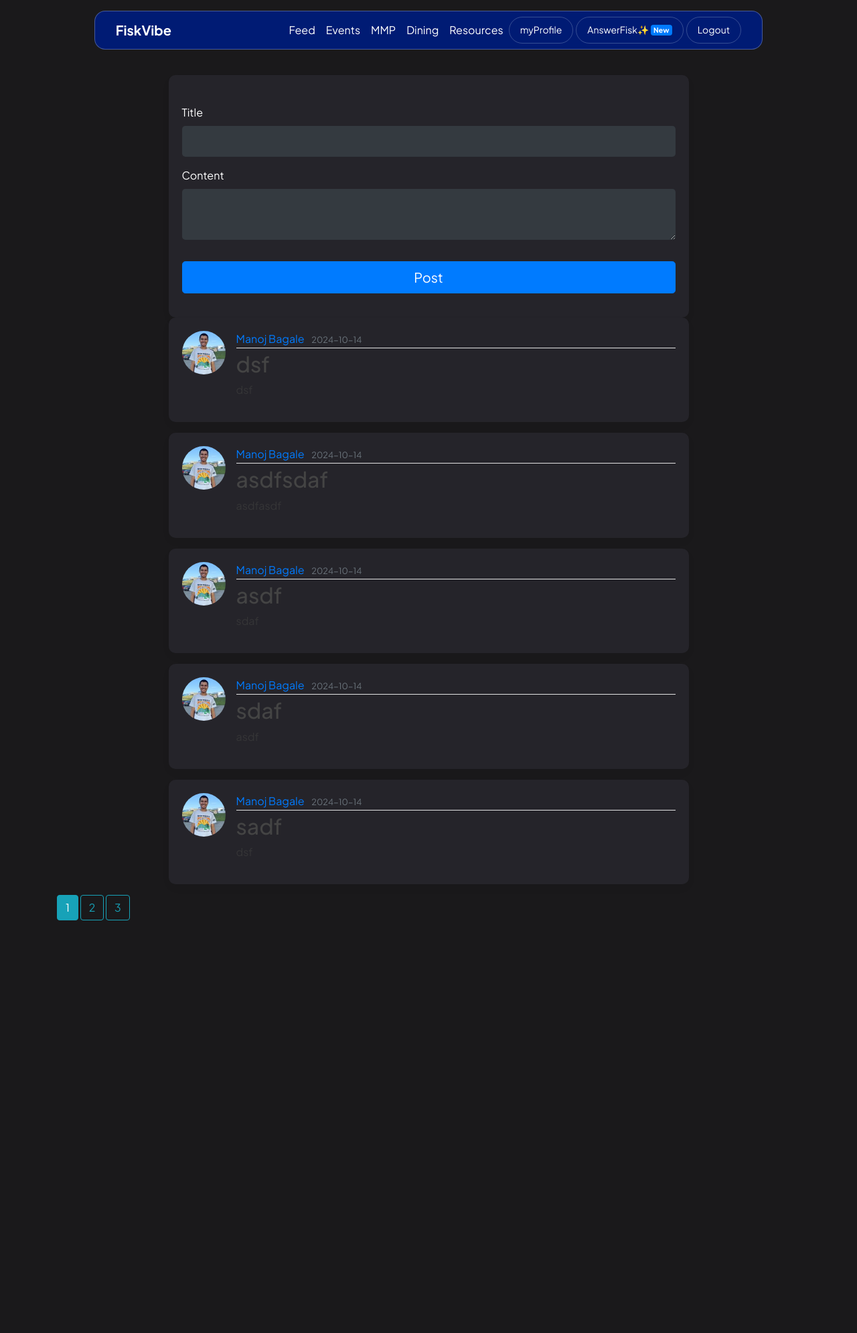
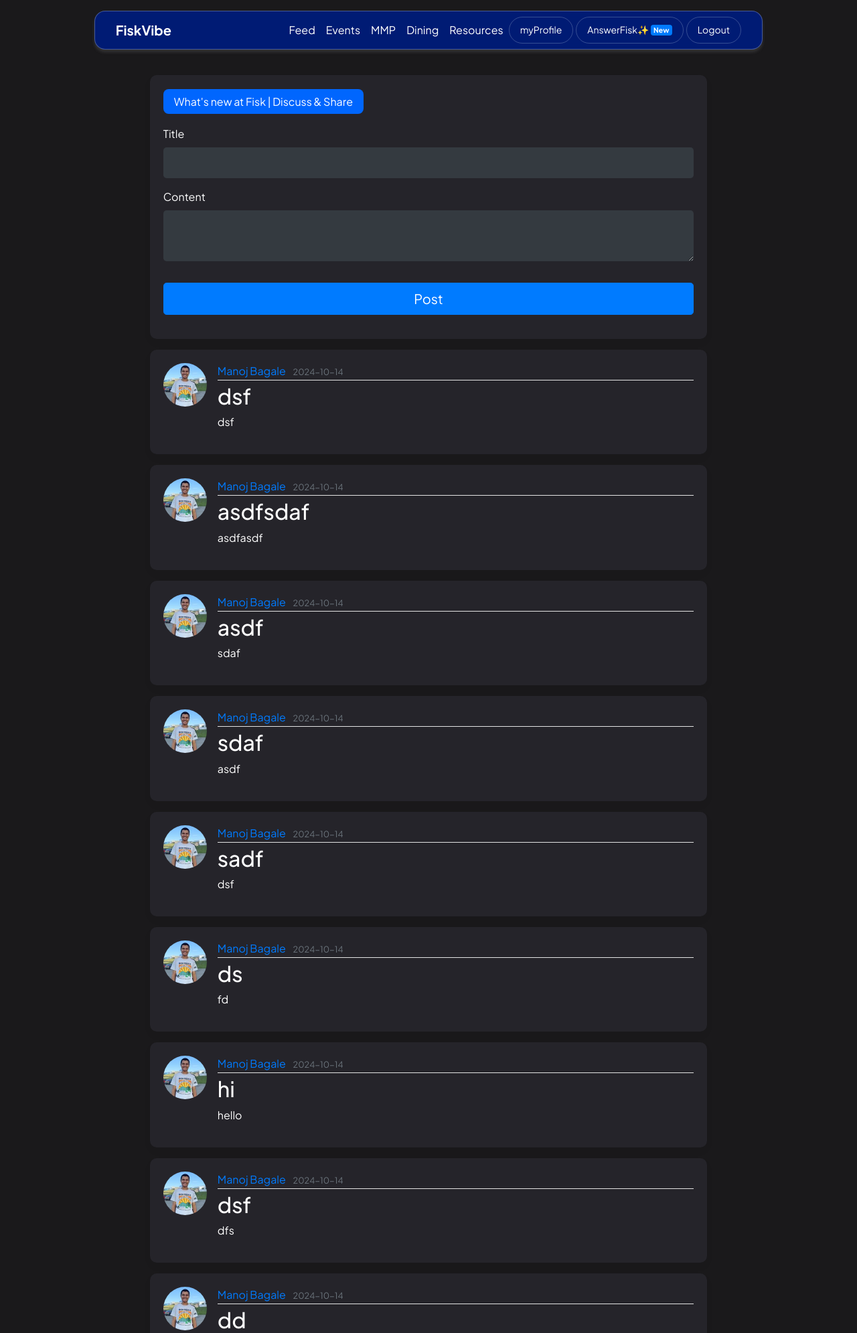
Before and after one commit to suyoscar11/FiskVibeWeb, a Flask app: page /feed in a window 1280 px wide. Shown: the top 1990 px of the page at 67% size. Before the commit the page ends 1374 px from the top, so only its background shows below. Run offline with Flask 3, Linux system fonts and the light colour scheme; a user stored in the database is signed in; some libraries are stand-ins or nearby versions.

Commit message:
deisgn, feat: users can post/delete it, some design changes

```diff
--- a/fiskvibe/routes.py
+++ b/fiskvibe/routes.py
@@ -55,21 +55,76 @@ from flask_mail import Message
 #     },
 # ]
 
-
-
 @app.route("/")
 @app.route("/home")
 def home():
     return render_template('home.html')
 
+@app.route("/post/new", methods=['GET', 'POST'])
+@login_required
+def new_post():
+    form = PostForm()
+    if form.validate_on_submit():
+        post = Post(title=form.title.data, content=form.content.data, author=current_user)
+        db.session.add(post)
+        db.session.commit()
+        flash('Your post has been created!', 'success')
+        return redirect(url_for('feed'))
+    return render_template('feed.html', title='New Post',
+                           form=form, legend='New Post', posts=post)
 
-@app.route("/feed")
+@app.route("/post/<int:post_id>/update", methods=['GET', 'POST'])
+@login_required
+def update_post(post_id):
+    post = Post.query.get_or_404(post_id)
+    if post.author != current_user:
+        abort(403)
+    form = PostForm()
+    if form.validate_on_submit():
+        post.title = form.title.data
+        post.content = form.content.data
+        db.session.commit()
+        flash('Your post has been updated!', 'success')
+        return redirect(url_for('post', post_id=post.id))
+    elif request.method == 'GET':
+        form.title.data = post.title
+        form.content.data = post.content
+    return render_template('feed.html', title='Update Post',
+                           form=form, legend='Update Post')
+
+
+@app.route("/post/<int:post_id>/delete", methods=['POST'])
+@login_required
+def delete_post(post_id):
+    post = Post.query.get_or_404(post_id)
+    if post.author != current_user:
+        abort(403)
+    db.session.delete(post)
+    db.session.commit()
+    flash('Your post has been deleted!', 'success')
+    return redirect(url_for('feed'))
+
+
+@app.route("/feed", methods=['GET', 'POST'])
+@login_required
 def feed():
-    form = PostForm()  # Initialize the form
-    # posts = get_posts()  # Assuming this gets posts for the feed
+    form = PostForm()
+    if form.validate_on_submit():  # When the form is submitted
+        post = Post(title=form.title.data, content=form.content.data, author=current_user)
+        db.session.add(post)
+        db.session.commit()
+        flash('Your post has been created!', 'success')
+        return redirect(url_for('feed'))  # Redirect back to the feed page after posting
+
+    # Get the current page number from the query params (for pagination)
     page = request.args.get('page', 1, type=int)
-    posts = Post.query.order_by(Post.date_posted.desc()).paginate(page=page, per_page=5)
-    return render_template('feed.html', posts=posts, form=form)
+
+    # Query and paginate posts (5 posts per page)
+    posts = Post.query.order_by(Post.date_posted.desc()).paginate(page=page, per_page=15)
+
+    # Render feed with the form and posts
+    return render_template('feed.html', title='Feed', form=form, posts=posts)
+
 
 
 @app.route("/events")
@@ -182,18 +237,7 @@ def account():
                            image_file=image_file, form=form)
 
 
-@app.route("/post/new", methods=['GET', 'POST'])
-@login_required
-def new_post():
-    form = PostForm()
-    if form.validate_on_submit():
-        post = Post(title=form.title.data, content=form.content.data, author=current_user)
-        db.session.add(post)
-        db.session.commit()
-        flash('Your post has been created!', 'success')
-        return redirect(url_for('feed'))
-    return render_template('feed.html', title='New Post',
-                           form=form, legend='New Post', posts=post)
+
 
 
 @app.route("/post/<int:post_id>")
@@ -201,37 +245,6 @@ def post(post_id):
     post = Post.query.get_or_404(post_id)
     return render_template('post.html', title=post.title, post=post)
 
-
-@app.route("/post/<int:post_id>/update", methods=['GET', 'POST'])
-@login_required
-def update_post(post_id):
-    post = Post.query.get_or_404(post_id)
-    if post.author != current_user:
-        abort(403)
-    form = PostForm()
-    if form.validate_on_submit():
-        post.title = form.title.data
-        post.content = form.content.data
-        db.session.commit()
-        flash('Your post has been updated!', 'success')
-        return redirect(url_for('post', post_id=post.id))
-    elif request.method == 'GET':
-        form.title.data = post.title
-        form.content.data = post.content
-    return render_template('feed.html', title='Update Post',
-                           form=form, legend='Update Post')
-
-
-@app.route("/post/<int:post_id>/delete", methods=['POST'])
-@login_required
-def delete_post(post_id):
-    post = Post.query.get_or_404(post_id)
-    if post.author != current_user:
-        abort(403)
-    db.session.delete(post)
-    db.session.commit()
-    flash('Your post has been deleted!', 'success')
-    return redirect(url_for('feed'))
 
 
 
--- a/fiskvibe/static/main.css
+++ b/fiskvibe/static/main.css
@@ -11,6 +11,7 @@ body {
   padding-top: 40;
   border-radius: 1em;
   margin-top: 1em;
+  box-shadow: 0px 4px 4px rgba(116, 115, 115, 0.274); /* Subtle shadow for depth */
 }
 
 .nav, .nav-link {
--- a/fiskvibe/templates/create_post.html
+++ /dev/null
@@ -1,4 +0,0 @@
-{% extends "layout.html" %}
-{% block content %}
-
-{% endblock content %}
--- a/fiskvibe/templates/feed.html
+++ b/fiskvibe/templates/feed.html
@@ -6,12 +6,13 @@
   }
 
 </style>
-<div class="content-section text-white " style="width: 70%; margin: auto; margin-top: 2em;">
+<div class="content-section text-white mb-3" style="width: 75%; margin: auto; margin-top: 2em;">
   <form method="POST" action="">
       {{ form.hidden_tag() }}
-      <fieldset class="form-group">
-          <legend class=" mb-4">{{ legend }}</legend>
-          <div class="form-group">
+      <fieldset class="form-group mt-2">
+          <!-- <legend class=" mb-4">{{ legend }}</legend> -->
+           <p1 class="text-white px-3" style="background-color: rgb(0, 102, 254); border-radius: 0.5em; padding: 0.5em;">What's new at Fisk | Discuss & Share</p1>
+          <div class="form-group mt-4">
               {{ form.title.label(class="form-control-label text-white") }}
               {% if form.title.errors %}
                   {{ form.title(class="form-control form-control-lg is-invalid") }}
@@ -45,29 +46,23 @@
 </div>
 
 
-
-
-
-
-
-
 <!-- <button type="button" class="btn btn-primary btn-md btn-block mb-3" style="width: 60%; margin: auto;">What's new at Fisk</button> -->
     {% for post in posts.items %}
 
-        <article class="media content-section mb-3" style="width: 70%; margin: auto;">
+        <article class="media content-section mb-3" style="width: 75%; margin: auto;">
           <img class="rounded-circle article-img" src="{{ url_for('static', filename='profile_pics/' + post.author.image_file) }}">
           <div class="media-body">
             <div class="article-metadata">
               <a class="mr-2" href="#">{{ post.author.first_name.title() + ' ' + post.author.last_name.title()}}</a>
               <small class="text-muted">{{ post.date_posted.strftime('%Y-%m-%d') }}</small>
             </div>
-            <h2><a class="article-title" href="{{ url_for('post', post_id=post.id) }}">{{ post.title }}</a></h2>
-            <p class="article-content">{{ post.content }}</p>
+            <h2><a class="article-title text-white" href="{{ url_for('post', post_id=post.id) }}">{{ post.title }}</a></h2>
+            <p class="article-content text-white">{{ post.content }}</p>
           </div>
         </article>
 
     {% endfor %}
-    <section style="width: 70%;">
+    <section class="container" style="width: 70%;">
       {% for page_num in posts.iter_pages(left_edge=1, right_edge=1, left_current=1, right_current=2) %}
       {% if page_num %}
         {% if posts.page == page_num %}
--- a/fiskvibe/templates/layout.html
+++ b/fiskvibe/templates/layout.html
@@ -58,7 +58,6 @@
             {% if current_user.is_authenticated %}
 
             <a class="nav-item nav-link" href="{{ url_for('feed') }}">Feed</a>
-            <!-- <a class="nav-item nav-link" href="{{ url_for('new_post') }}">New Post</a> -->
             <a class="nav-item nav-link" href="{{ url_for('events') }}">Events</a>
             <a class="nav-item nav-link" href="{{ url_for('mmp') }}">MMP</a>
             <a class="nav-item nav-link" href="{{ url_for('dining') }}">Dining</a>
--- a/fiskvibe/templates/post.html
+++ b/fiskvibe/templates/post.html
@@ -1,14 +1,15 @@
 {% extends "layout.html" %}
 {% block content %}
-  <article class="media content-section" style="width: 70%; margin: auto;">
+  <article class="media content-section mt-4" style="width: 70%; margin: auto;">
     <img class="rounded-circle article-img" src="{{ url_for('static', filename='profile_pics/' + post.author.image_file) }}">
+
     <div class="media-body">
       <div class="article-metadata">
         <a class="mr-2" href="#">{{ post.author.first_name }}</a>
         <small class="text-muted">{{ post.date_posted.strftime('%Y-%m-%d') }}</small>
         {% if post.author == current_user %}
           <div>
-            <a class="btn btn-secondary btn-sm mt-1 mb-1" href="{{ url_for('update_post', post_id=post.id) }}">Update</a>
+            <!-- <a class="btn btn-secondary btn-sm mt-1 mb-1" href="{{ url_for('update_post', post_id=post.id) }}">Update</a> -->
             <button type="button" class="btn btn-danger btn-sm m-1" data-toggle="modal" data-target="#deleteModal">Delete</button>
           </div>
         {% endif %}
--- a/fiskvibe/templates/resources.html
+++ b/fiskvibe/templates/resources.html
@@ -78,7 +78,7 @@ i.icon-2x {
     <div class="col-md-4 col-sm-6">
         <a href="https://www.fisk.edu/academics/academic-support/" target="_blank">
             <div class="servive-block">
-                <i class="icon-2x fa fa-graduation-cap"></i>
+                <i class="icon-2x fa fa-graduation-cap" style="color: rgb(255, 234, 1);"></i>
                 <h2 class="heading-md">Academic Support</h2>
                 <p>Get help with tutoring, academic advising, and other support services offered to help you succeed academically.</p>
             </div>
```
Also changed, not shown: instance/site.db.
